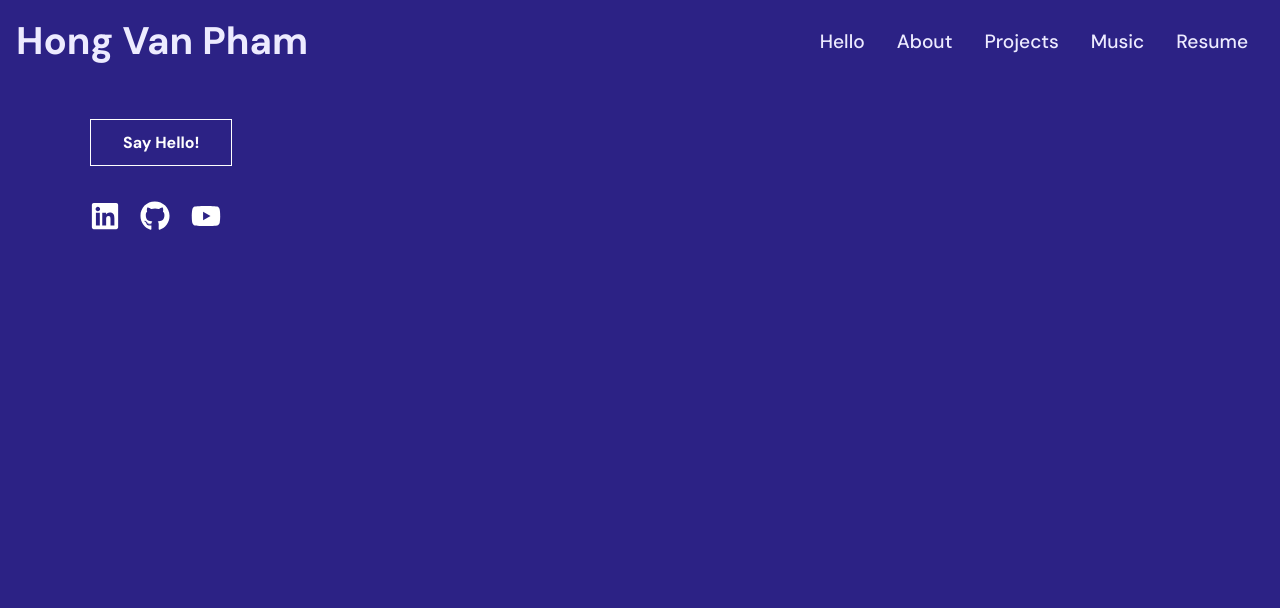
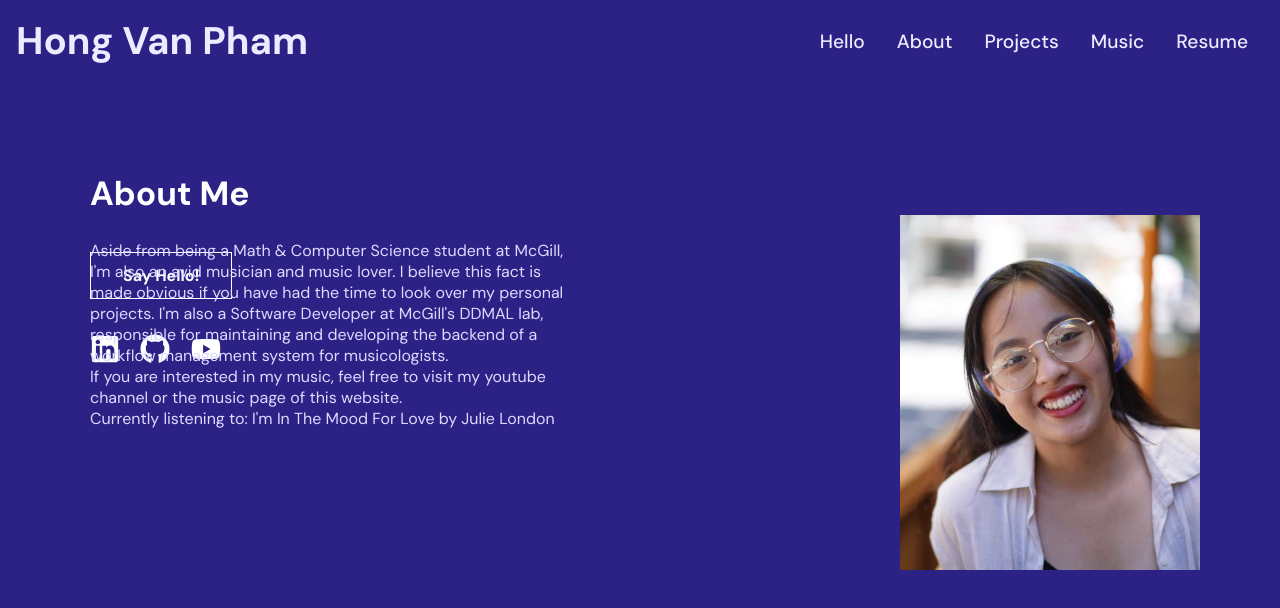
Before and after one commit to malajvan/minivan, a React (Create React App) app: page /about in a window 1280 px wide. Shown: the top 608 px of the page. Built offline with nearby package versions, Linux system fonts and the light colour scheme.

Commit message:
add info about me

```diff
--- a/src/components/Navbar.js
+++ b/src/components/Navbar.js
@@ -1,5 +1,5 @@
 import "./NavbarStyles.css";
-import Pdf from '../Documents/Resume_HongVanPham.pdf'
+import Pdf from '../Resources/Resume_HongVanPham.pdf'
 
 import React, {useState} from 'react';
 import { Link } from "react-router-dom";
--- a/src/routes/About.js
+++ b/src/routes/About.js
@@ -2,15 +2,34 @@ import React from 'react'
 import { Link } from 'react-router-dom'
 import Footer from '../components/Footer'
 import Navbar from '../components/Navbar'
+import Picture from '../Resources/about_pic.jpg'
 
 const About = () => {
   return (
     <div>
+
       <Navbar />
-      <div style={{paddingTop:'50px',paddingLeft:'90px'}}>
+      <div style={{paddingTop:'90px',paddingLeft:"90px", color:"#fff",fontSize:'2.1rem',fontWeight:'900'}}>
+          About Me
+       </div>
+      <div style={{position: 'absolute', paddingTop:'25px',paddingLeft:"90px",paddingRight:'700px', color:"#dddaff",fontSize:'1rem',fontWeight:'200'}}>
+        Aside from being a Math & Computer Science student at McGill, I'm also an avid musician and music lover. I believe this fact is made obvious if you have had the time to look over my personal projects.
+         I'm also a Software Developer at McGill's DDMAL lab, responsible for maintaining and developing the backend of
+        a workflow management system for musicologists.
+         <p>If you are interested in my music, feel free to visit my youtube channel or the music page of this website.</p>
+        <p> Currently listening to: I'm In The Mood For Love by Julie London</p>
+        </div>
+        <div style={{position:'absolute',paddingLeft:'900px', paddingTop:'0px'}}>
+          <img style={{flex:2}} width='300' src={Picture} alt='about_portrait'/>
+        </div>
+
+
+        <div style={{paddingTop:'50px',paddingLeft:'90px'}}>
           <Link to="#" className='btn' onClick={() => window.location ='mailto:vanhongpham01@gmail.com'}>Say Hello!</Link>
         </div>
-      <Footer />
+        <div><Footer /></div>
+
+
     </div>
 
   )
```
Also changed, not shown: src/routes/Resume.js (deleted, +0 -12 lines), src/Resources/about_pic.jpg (added), 1 other file (tests, documents, lock files or other folders).
